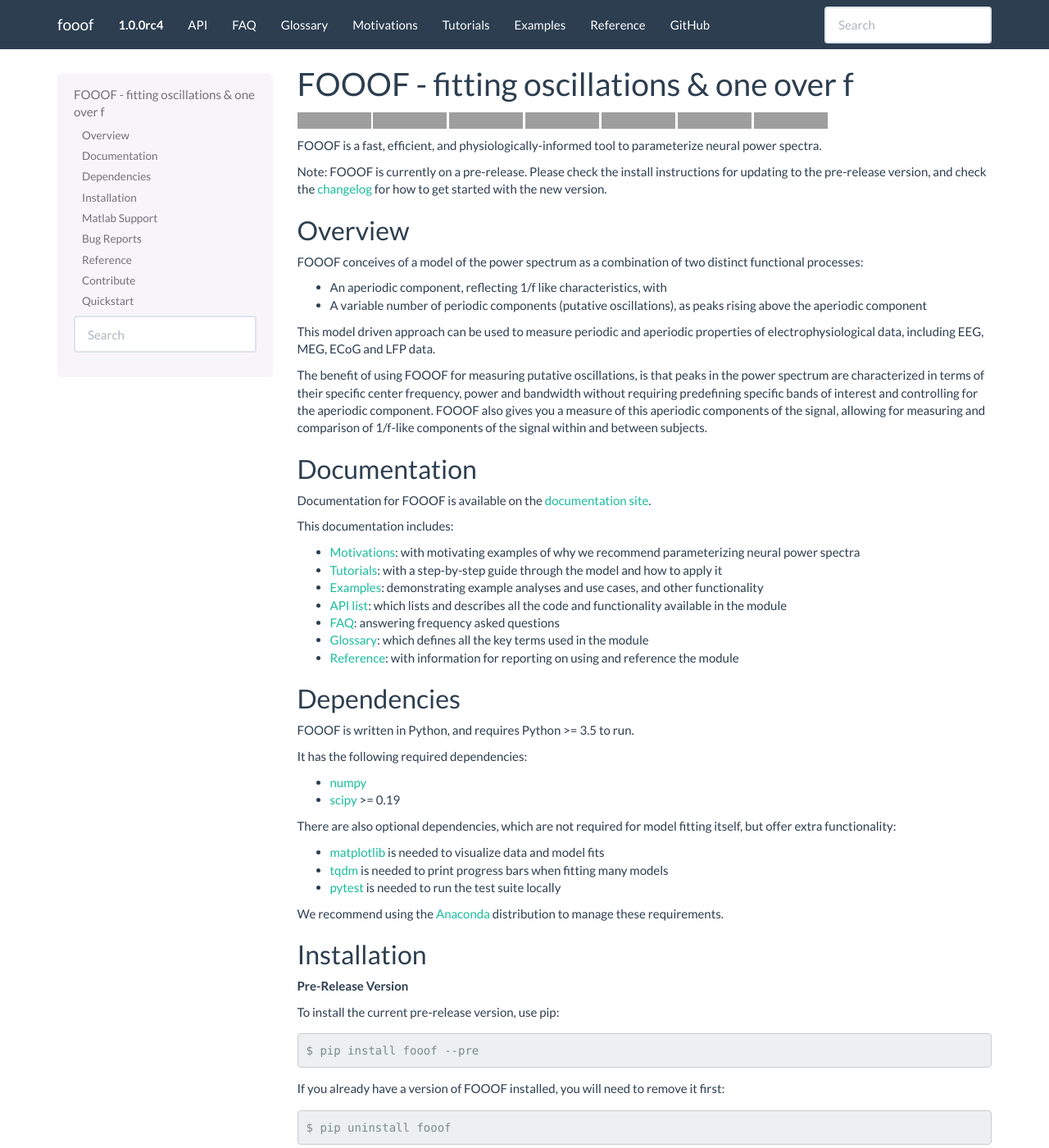
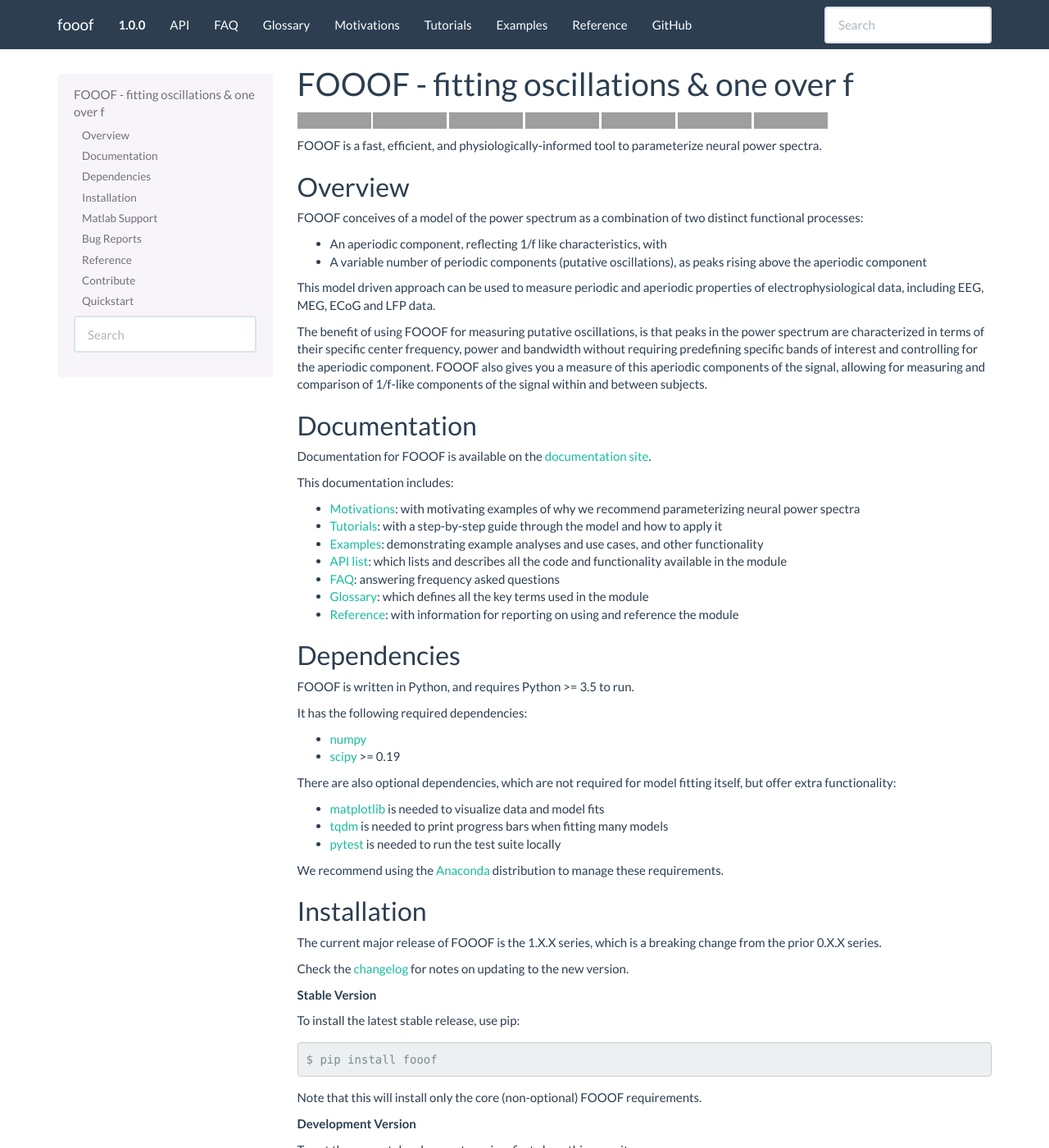
Before and after one commit to fooof-tools/fooof, a Sphinx documentation site: the page built from doc/index.rst, in a window 1280 px wide and 1400 px high. Shown: the whole window at 82% size. Built offline with Sphinx 7.4.7, drawn with Linux system fonts in a browser that asks for light colours; pages that are not in the unit, such as notebooks, are missing from menus; grey boxes are pictures that could not be loaded.

Commit message:
Tweaks for release

```diff
--- a/README.rst
+++ b/README.rst
@@ -27,11 +27,6 @@ FOOOF - fitting oscillations & one over f
 
 
 FOOOF is a fast, efficient, and physiologically-informed tool to parameterize neural power spectra.
-
-Note: FOOOF is currently on a pre-release. Please check the install instructions for
-updating to the pre-release version, and check the
-`changelog <https://fooof-tools.github.io/fooof/changelog.html>`_
-for how to get started with the new version.
 
 Overview
 --------
@@ -94,19 +89,9 @@ We recommend using the `Anaconda <https://www.anaconda.com/distribution/>`_ dist
 Installation
 ------------
 
-**Pre-Release Version**
+The current major release of FOOOF is the 1.X.X series, which is a breaking change from the prior 0.X.X series.
 
-To install the current pre-release version, use pip:
-
-.. code-block:: shell
-
-    $ pip install fooof --pre
-
-If you already have a version of FOOOF installed, you will need to remove it first:
-
-.. code-block:: shell
-
-    $ pip uninstall fooof
+Check the `changelog <https://fooof-tools.github.io/fooof/changelog.html>`_ for notes on updating to the new version.
 
 **Stable Version**
 
--- a/fooof/version.py
+++ b/fooof/version.py
@@ -1 +1 @@
-__version__ = '1.0.0rc4'
+__version__ = '1.0.0'
--- a/setup.cfg
+++ b/setup.cfg
@@ -1,2 +1,2 @@
 [metadata]
-description-file = README.md
+description-file = README.rst
```
Also changed, not shown: doc/changelog.rst (+13 -6 lines), setup.py (+4 -4 lines), doc/img/FOOOFGroup_report.png, doc/img/spectrum.png, 1 other file.
